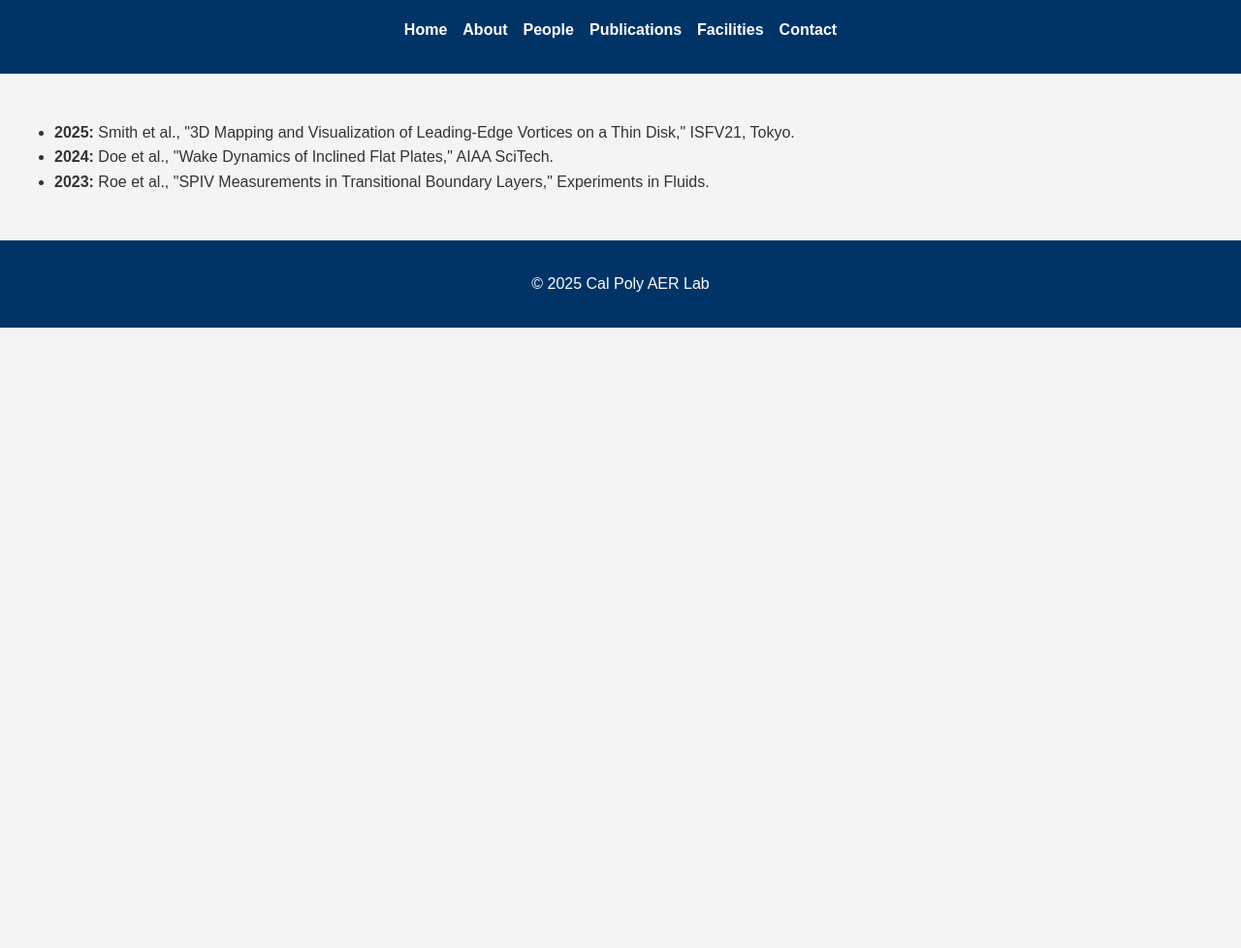
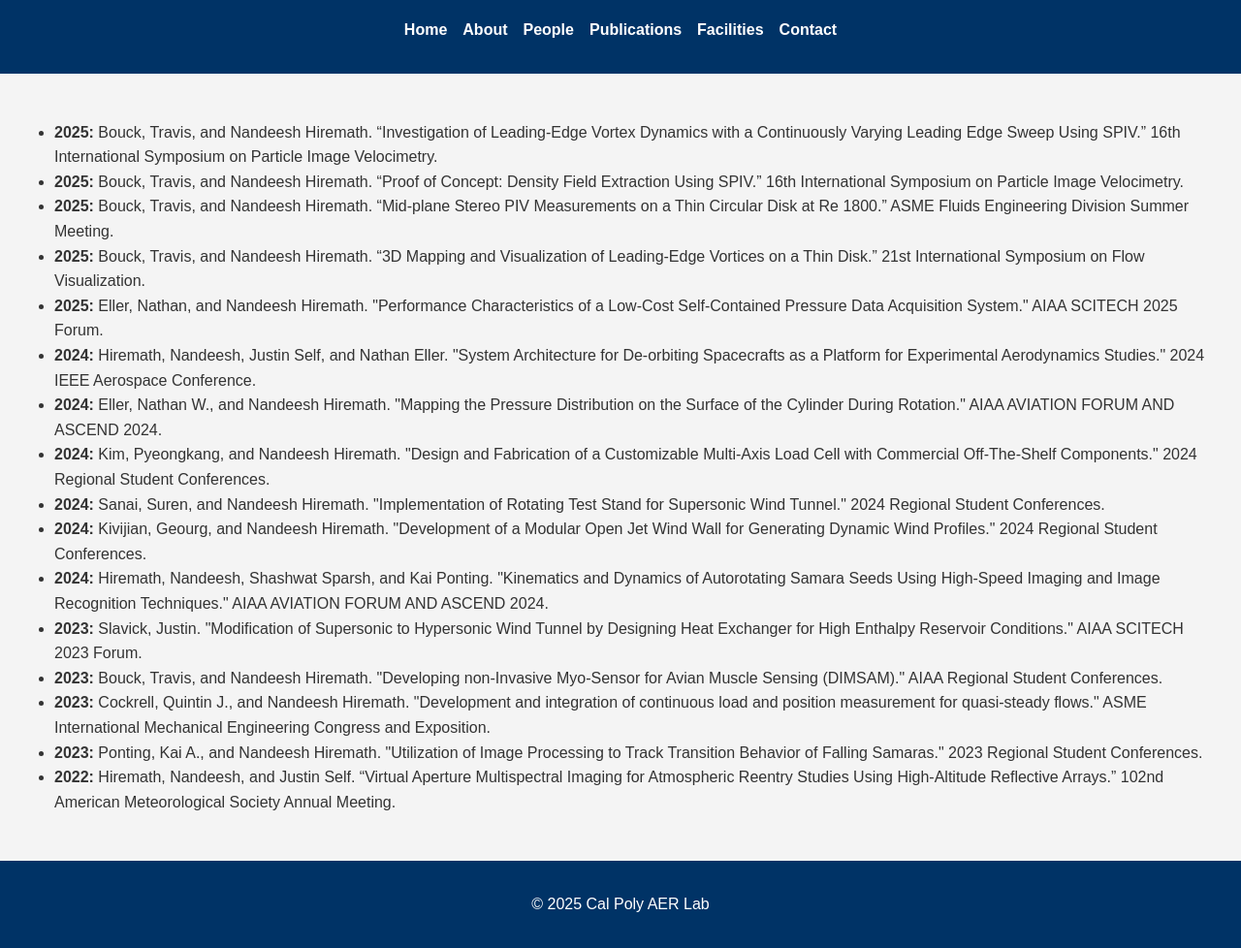
Before and after one commit to TravisBouck1/Website2, a plain HTML site: page publications.html in a window 1280 px wide. Shown: the part 92-1070 px from the top of the page at 97% size. Before the commit the page ends 800 px from the top, so only its background shows below. Drawn offline with Linux system fonts and the light colour scheme.

Commit message:
Update publications.html

```diff
--- a/publications.html
+++ b/publications.html
@@ -22,11 +22,28 @@
   </header>
   <main>
     <section>
-      <ul>
-        <li><strong>2025:</strong> Smith et al., "3D Mapping and Visualization of Leading-Edge Vortices on a Thin Disk," ISFV21, Tokyo.</li>
-        <li><strong>2024:</strong> Doe et al., "Wake Dynamics of Inclined Flat Plates," AIAA SciTech.</li>
-        <li><strong>2023:</strong> Roe et al., "SPIV Measurements in Transitional Boundary Layers," Experiments in Fluids.</li>
-      </ul>
+  <ul>
+    <li><strong>2025:</strong> Bouck, Travis, and Nandeesh Hiremath. “Investigation of Leading-Edge Vortex Dynamics with a Continuously Varying Leading Edge Sweep Using SPIV.” 16th International Symposium on Particle Image Velocimetry.</li>
+    <li><strong>2025:</strong> Bouck, Travis, and Nandeesh Hiremath. “Proof of Concept: Density Field Extraction Using SPIV.” 16th International Symposium on Particle Image Velocimetry.</li>
+    <li><strong>2025:</strong> Bouck, Travis, and Nandeesh Hiremath. “Mid-plane Stereo PIV Measurements on a Thin Circular Disk at Re 1800.” ASME Fluids Engineering Division Summer Meeting.</li>
+    <li><strong>2025:</strong> Bouck, Travis, and Nandeesh Hiremath. “3D Mapping and Visualization of Leading-Edge Vortices on a Thin Disk.” 21st International Symposium on Flow Visualization.</li>
+    <li><strong>2025:</strong> Eller, Nathan, and Nandeesh Hiremath. "Performance Characteristics of a Low-Cost Self-Contained Pressure Data Acquisition System." AIAA SCITECH 2025 Forum.</li>
+
+    <li><strong>2024:</strong> Hiremath, Nandeesh, Justin Self, and Nathan Eller. "System Architecture for De-orbiting Spacecrafts as a Platform for Experimental Aerodynamics Studies." 2024 IEEE Aerospace Conference.</li>
+    <li><strong>2024:</strong> Eller, Nathan W., and Nandeesh Hiremath. "Mapping the Pressure Distribution on the Surface of the Cylinder During Rotation." AIAA AVIATION FORUM AND ASCEND 2024.</li>
+    <li><strong>2024:</strong> Kim, Pyeongkang, and Nandeesh Hiremath. "Design and Fabrication of a Customizable Multi-Axis Load Cell with Commercial Off-The-Shelf Components." 2024 Regional Student Conferences.</li>
+    <li><strong>2024:</strong> Sanai, Suren, and Nandeesh Hiremath. "Implementation of Rotating Test Stand for Supersonic Wind Tunnel." 2024 Regional Student Conferences.</li>
+    <li><strong>2024:</strong> Kivijian, Geourg, and Nandeesh Hiremath. "Development of a Modular Open Jet Wind Wall for Generating Dynamic Wind Profiles." 2024 Regional Student Conferences.</li>
+    <li><strong>2024:</strong> Hiremath, Nandeesh, Shashwat Sparsh, and Kai Ponting. "Kinematics and Dynamics of Autorotating Samara Seeds Using High-Speed Imaging and Image Recognition Techniques." AIAA AVIATION FORUM AND ASCEND 2024.</li>
+
+    <li><strong>2023:</strong> Slavick, Justin. "Modification of Supersonic to Hypersonic Wind Tunnel by Designing Heat Exchanger for High Enthalpy Reservoir Conditions." AIAA SCITECH 2023 Forum.</li>
+    <li><strong>2023:</strong> Bouck, Travis, and Nandeesh Hiremath. "Developing non-Invasive Myo-Sensor for Avian Muscle Sensing (DIMSAM)." AIAA Regional Student Conferences.</li>
+    <li><strong>2023:</strong> Cockrell, Quintin J., and Nandeesh Hiremath. "Development and integration of continuous load and position measurement for quasi-steady flows." ASME International Mechanical Engineering Congress and Exposition.</li>
+    <li><strong>2023:</strong> Ponting, Kai A., and Nandeesh Hiremath. "Utilization of Image Processing to Track Transition Behavior of Falling Samaras." 2023 Regional Student Conferences.</li>
+
+    <li><strong>2022:</strong> Hiremath, Nandeesh, and Justin Self. “Virtual Aperture Multispectral Imaging for Atmospheric Reentry Studies Using High-Altitude Reflective Arrays.” 102nd American Meteorological Society Annual Meeting.</li>
+  </ul>
+
     </section>
   </main>
   <footer>
```
